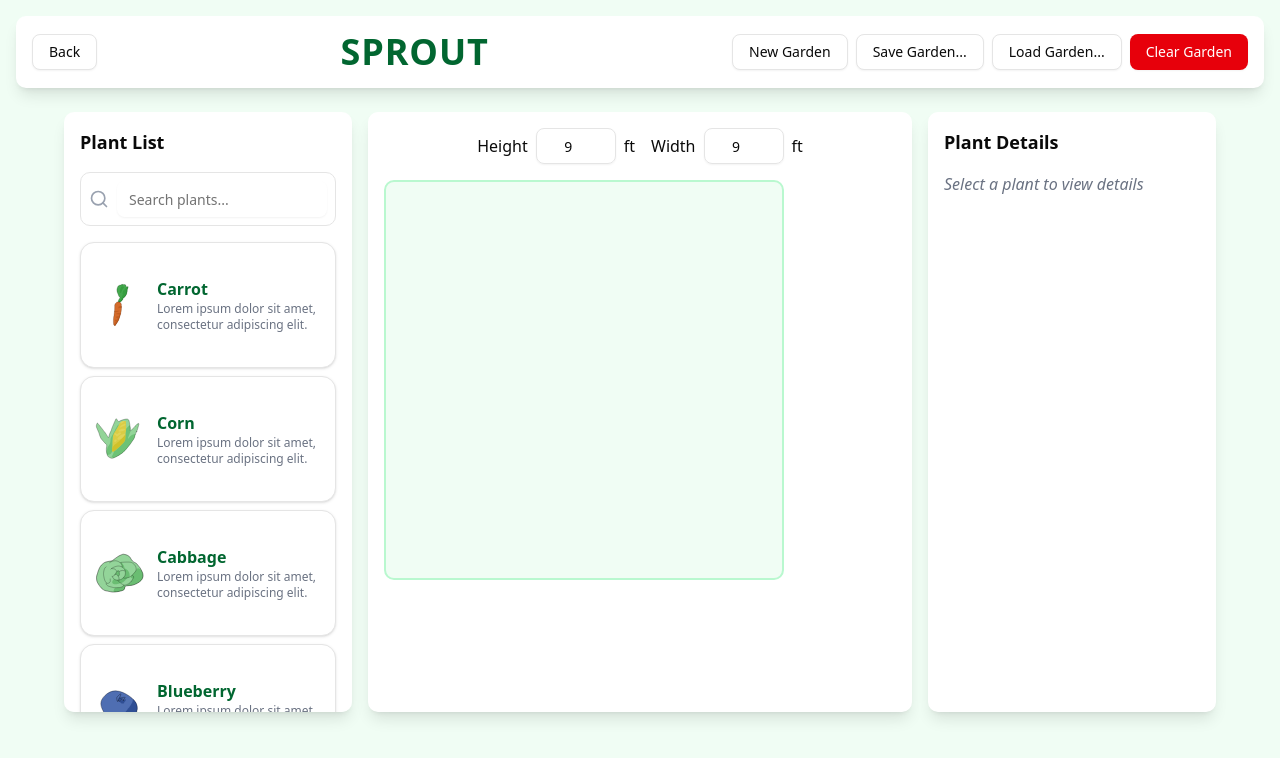
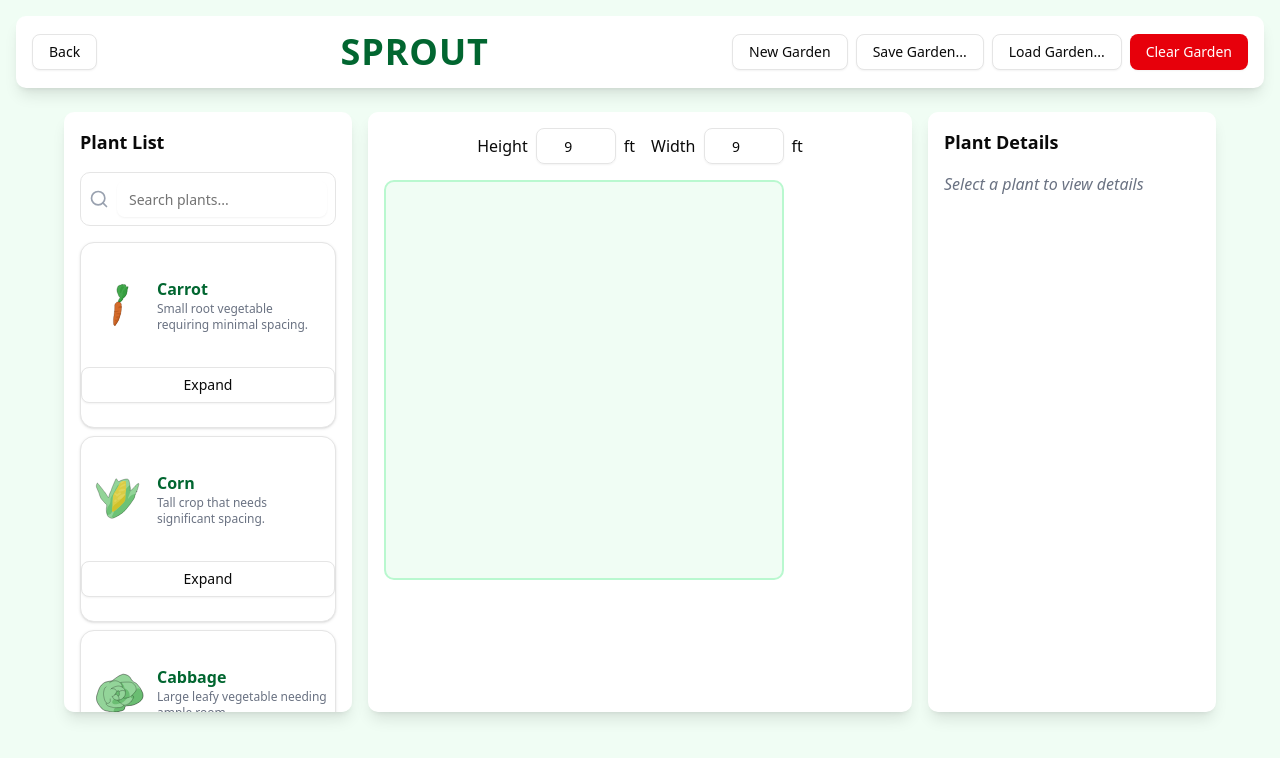
Before and after one commit to TedDBear/Sprout, a Next.js app in the folder my-app/: page / in a window 1280 px wide. Shown: the top 758 px of the page. Built offline with nearby package versions, Linux system fonts and the light colour scheme.

Commit message:
added the functionality of expanding cards

```diff
--- a/my-app/app/LeftSidebar.tsx
+++ b/my-app/app/LeftSidebar.tsx
@@ -1,5 +1,6 @@
 // In the LeftSidebar.tsx component, add a ref to the image elements
-import React, { useRef } from "react";
+import React, {useState, useRef} from "react";
+import { Button } from "@/components/ui/button";
 import { Input } from "@/components/ui/input";
 import { Search } from "lucide-react";
 import { Card, CardContent } from "@/components/ui/card";
@@ -7,6 +8,17 @@ import { Card, CardContent } from "@/components/ui/card";
 export default function LeftSidebar({searchQuery, setSearchQuery, filteredPlants, handleNewPlantDragStart}) {
   // Create refs for the plant images
   const imageRefs = useRef({});
+
+  // Track expanded state per plant
+  const [expandedCards, setExpandedCards] = useState({});
+
+  //handles the toggle of each card to expand
+  const handleToggleExpand = (plantName) => {
+    setExpandedCards((prev) => ({
+      ...prev,
+      [plantName]: !prev[plantName],
+    }));
+  };
 
   return (
     <div className="w-72 h-150 flex-shrink-0 bg-white p-4 rounded-lg shadow-lg overflow-y-scroll">
@@ -47,6 +59,14 @@ export default function LeftSidebar({searchQuery, setSearchQuery, filteredPlants
                 <p className="text-xs text-gray-500">{plant.description}</p>
               </div>
             </CardContent>
+            <Button variant="outline" onClick={() => handleToggleExpand(plant.name)}>
+              {expandedCards[plant.name] ? 'Collapse' : 'Expand'}
+            </Button>
+            {expandedCards[plant.name] && (
+              <div className="p-2 border-t">
+                <center>{plant.priceInfo}</center>
+              </div>
+            )}
           </Card>
         ))}
       </div>
--- a/my-app/app/layout.tsx
+++ b/my-app/app/layout.tsx
@@ -13,7 +13,7 @@ const geistMono = Geist_Mono({
 });
 
 export const metadata: Metadata = {
-  title: "Sporut",
+  title: "Sprout",
   description: "Sprout is a gardening website that makes it quick and easy to design your own garden.",
 };
 
--- a/my-app/app/page.tsx
+++ b/my-app/app/page.tsx
@@ -15,28 +15,59 @@ const plants = [
   {
     name: "Carrot",
     image: carrot,
-    description: "Lorem ipsum dolor sit amet, consectetur adipiscing elit."
+    description: "Small root vegetable requiring minimal spacing.",
+    spaceRequired: 0.5, // 6 inches between plants
+    size: { width: 50, height: 50 },
+    priceInfo: "Carrot: Lorem ipsum dolor sit amet, consectetur adipiscing elit."
   },
   {
     name: "Corn",
     image: corn,
-    description: "Lorem ipsum dolor sit amet, consectetur adipiscing elit."
+    description: "Tall crop that needs significant spacing.",
+    spaceRequired: 1.5, // 18 inches between plants
+    size: { width: 50, height: 50 },
+    priceInfo: "Corn: Lorem ipsum dolor sit amet, consectetur adipiscing elit."
   },
   {
     name: "Cabbage",
     image: cabbage,
-    description: "Lorem ipsum dolor sit amet, consectetur adipiscing elit."
+    description: "Large leafy vegetable needing ample room.",
+    spaceRequired: 1.5, // 18 inches between plants
+    size: { width: 50, height: 50 },
+    priceInfo: "Cabbage: Lorem ipsum dolor sit amet, consectetur adipiscing elit."
   },
   {
     name: "Blueberry",
     image: blueberry,
-    description: "Lorem ipsum dolor sit amet, consectetur adipiscing elit."
+    description: "Shrub that requires space to grow.",
+    spaceRequired: 3, // 3 feet between plants
+    size: { width: 70, height: 70 },
+    priceInfo: "Blueberry: Lorem ipsum dolor sit amet, consectetur adipiscing elit."
   },
   {
     name: "Garlic",
     image: garlic,
-    description: "Lorem ipsum dolor sit amet, consectetur adipiscing elit."
-  }
+    description: "Small plant with moderate spacing needs.",
+    spaceRequired: 0.75, // 9 inches between plants
+    size: { width: 40, height: 40 },
+    priceInfo: "Garlic: Lorem ipsum dolor sit amet, consectetur adipiscing elit."
+  },
+  /*{
+    name: "Bell Pepper",
+    image: BellPepper,
+    description: "A mildly spicy vegetable that comes in three colors.",
+    spaceRequired: 1.5,
+    size: {width: 70, height: 70},
+    priceInfo: "Bell Pepper: Lorem ipsum dolor sit amet, consectetur adipiscing elit."
+  },
+  {
+    name: "Onion",
+    image: onion,
+    description: "When you cut them, they will make you cry.",
+    spaceRequired: 0.5,
+    size: {width: 40, height: 40},
+    priceInfo: "Onion: Lorem ipsum dolor sit amet, consectetur adipiscing elit."
+  },*/
 ];
 
 // Create a map of plant names to their image objects for easy lookup
```
